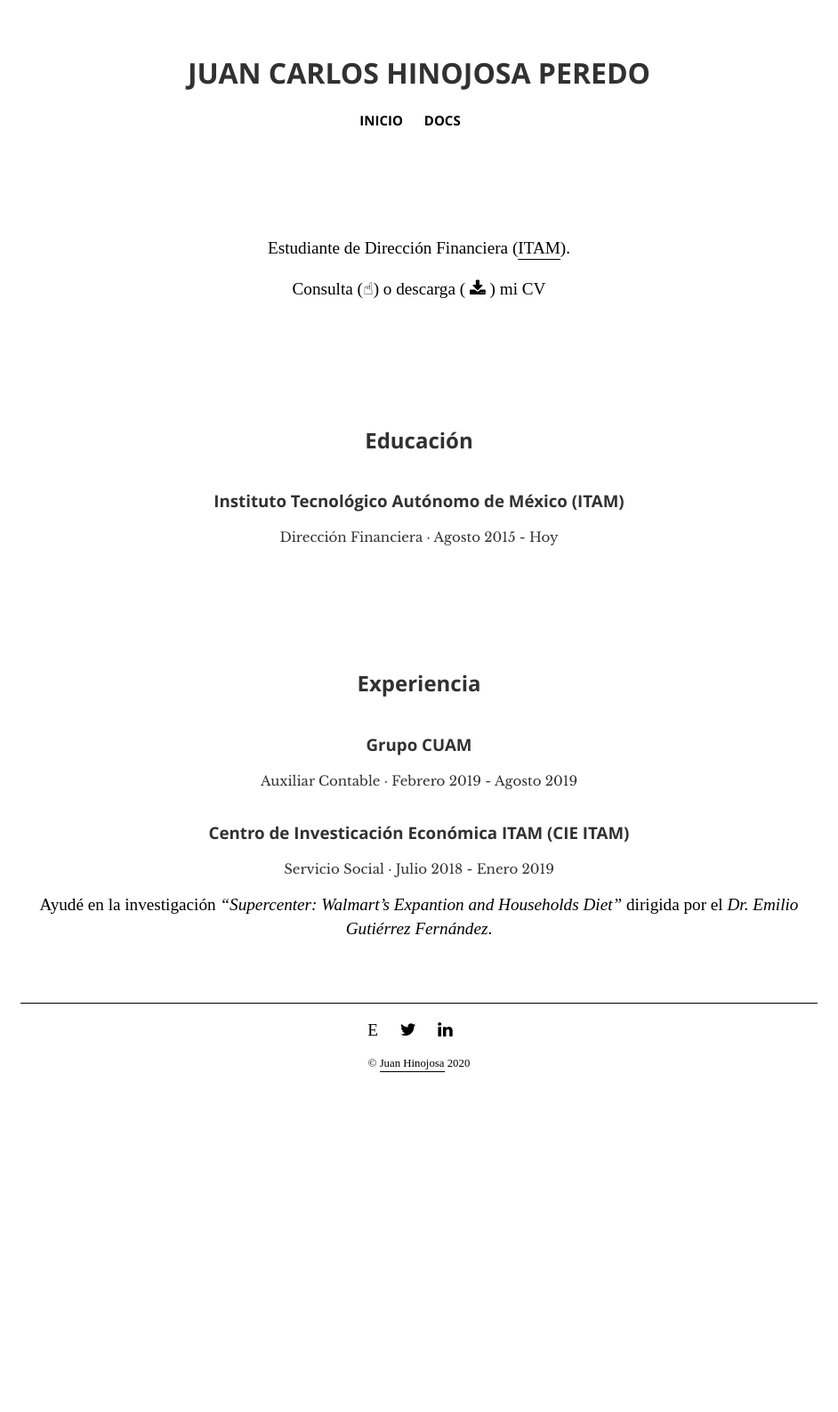
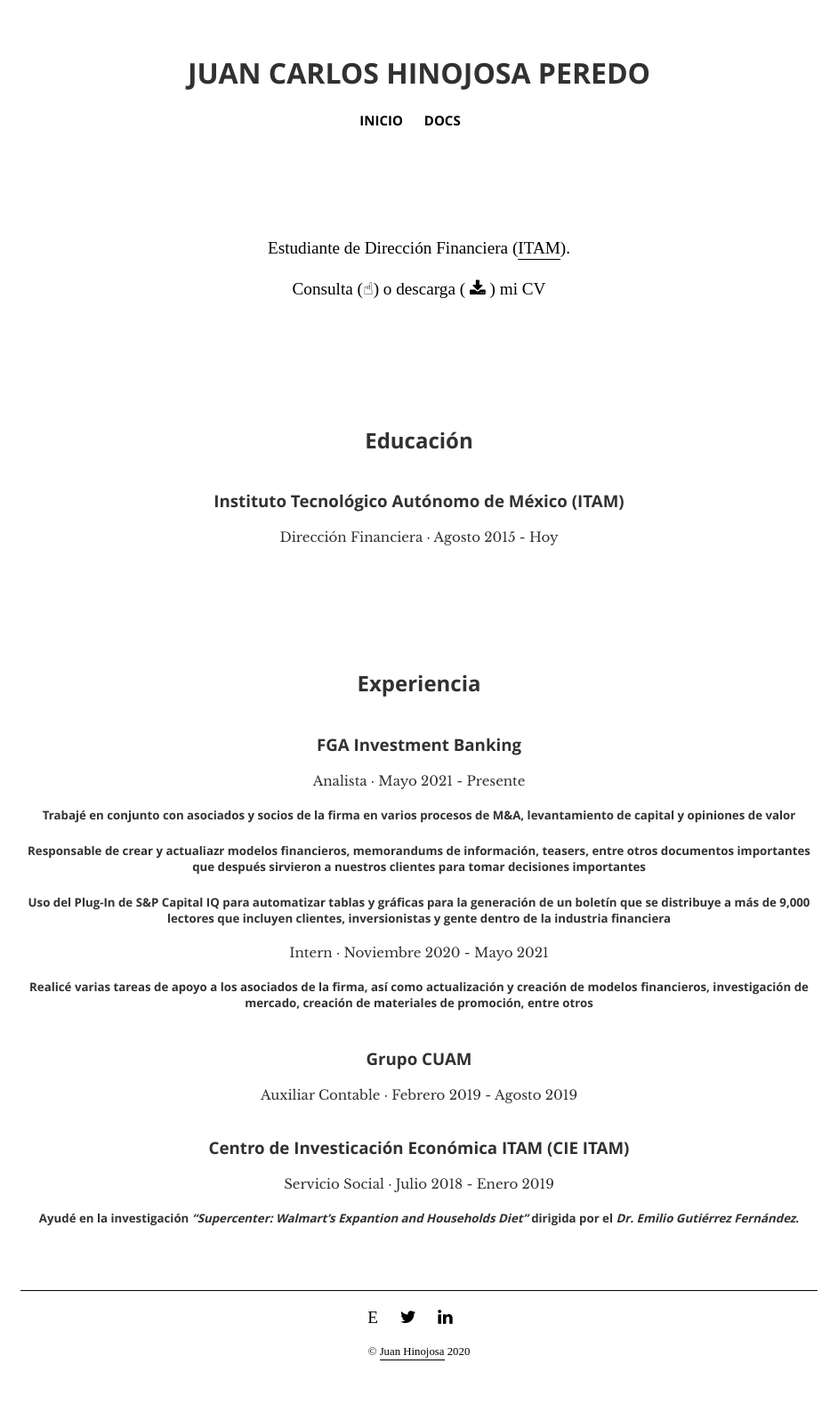
Before and after one commit to jhinojosp/jhinojosp.github.io, a Jekyll site: the page built from index.html, in a window 1280 px wide. Shown: the whole page at 89% size, without its empty margins (169-1111 px from the left). Built offline with Jekyll 4.4.1, drawn with Linux system fonts in a browser that asks for light colours; before the commit the page ends 1263 px from its top, so only the background shows below that.

Commit message:
updated experience as of 03092021
IB experience added

```diff
--- a/index.html
+++ b/index.html
@@ -5,7 +5,7 @@ title: Inicio
 <section>
 	<div class="inicio">
 		<p>Estudiante de Dirección Financiera (<a href="https://itam.mx">ITAM</a>).</p>
-		<p>Consulta (<a class="icon" href="/assets/documents/Curriculum-Vitae.pdf">☝︎</a>) o descarga (<a class="icon" href="/assets/documents/Curriculum-Vitae.pdf" download="JC-Curriculum-Vitae.pdf"> <i class="fa fa-download"></i> </a>) mi CV</p>
+		<p>Consulta (<a class="icon" href="/assets/documents/CV-JCHP.pdf">☝︎</a>) o descarga (<a class="icon" href="/assets/documents/CV-JCHP.pdf" download="JCHP-Curriculum-Vitae.pdf"> <i class="fa fa-download"></i> </a>) mi CV</p>
 	</div>
 </section>
 
@@ -20,12 +20,22 @@ title: Inicio
 <section id="experiencia">
 	<h2>Experiencia</h2>
 	<div class="inicio">
+		<h3>FGA Investment Banking</h3>
+		<h4> Analista · Mayo 2021 - Presente</h4>
+		<h5>Trabajé en conjunto con asociados y socios de la firma en varios procesos de M&A, levantamiento de capital y opiniones de valor</h5>
+		<h5>Responsable de crear y actualiazr modelos financieros, memorandums de información, teasers, entre otros documentos importantes que después sirvieron a nuestros clientes para tomar decisiones importantes</h5>
+		<h5>Uso del Plug-In de S&P Capital IQ para automatizar tablas y gráficas para la generación de un boletín que se distribuye a más de 9,000 lectores que incluyen clientes, inversionistas y gente dentro de la industria financiera</h5>
+		<h4>Intern · Noviembre 2020 -  Mayo 2021</h4>
+		<h5>Realicé varias tareas de apoyo a los asociados de la firma, así como actualización y creación de modelos financieros, investigación de mercado, creación de materiales de promoción, entre otros</h5>
+	</div>
+
+	<div class="inicio">
 		<h3>Grupo CUAM</h3>
 		<h4>Auxiliar Contable · Febrero 2019 - Agosto 2019</h4>
 	</div>
 	<div class="inicio">
 		<h3>Centro de Investicación Económica ITAM (CIE ITAM)</h3>
 		<h4>Servicio Social · Julio 2018 - Enero 2019</h4>
-		<p>Ayudé en la investigación <em>“Supercenter: Walmart’s Expantion and Households Diet”</em> dirigida por el <em>Dr. Emilio Gutiérrez Fernández</em>.</p>
+		<h5>Ayudé en la investigación <em>“Supercenter: Walmart’s Expantion and Households Diet”</em> dirigida por el <em>Dr. Emilio Gutiérrez Fernández</em>.</h5>
 	</div>
 </section>
```
